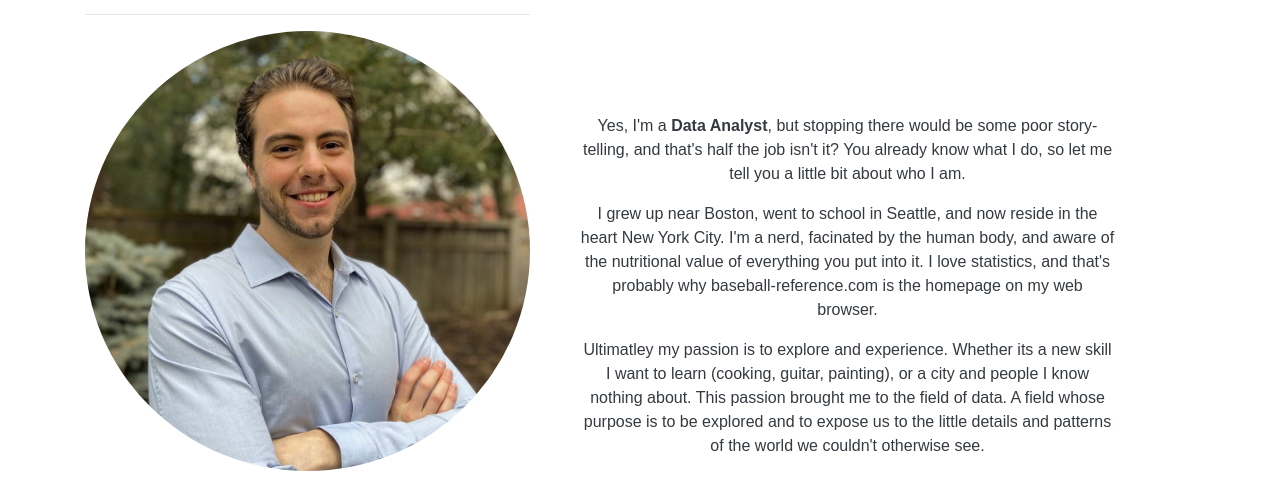
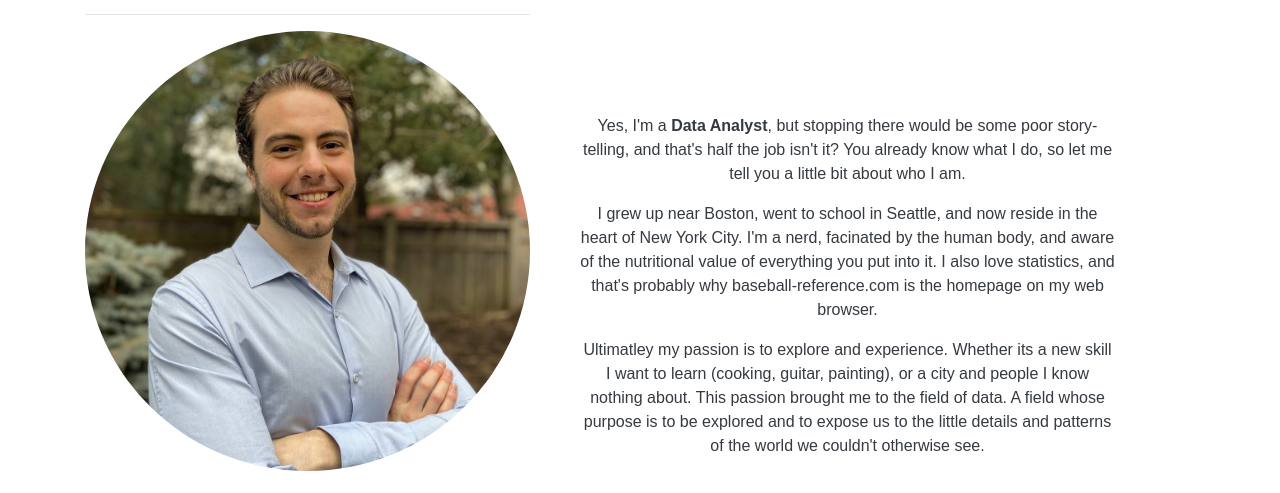
Before and after one commit to btnewman7/Portfolio_1, a Flask app: page /about in a window 1280 px wide. Shown: the part 380-873 px from the top of the page. Run offline with Flask 2, Linux system fonts and the light colour scheme; some libraries are stand-ins or nearby versions.

Commit message:
fixed about section typos

```diff
--- a/app/templates/main/about.html
+++ b/app/templates/main/about.html
@@ -35,7 +35,7 @@
       <div class="col-sm-6">
         <div id="aboutme" class="row justify-content-center">
         <p>Yes, I'm a <b>Data Analyst</b>, but stopping there would be some poor story-telling, and that's half the job isn't it? You already know what I do, so let me tell you a little bit about who I am.</p>
-        <p>I grew up near Boston, went to school in Seattle, and now reside in the heart New York City. I'm a nerd, facinated by the human body, and aware of the nutritional value of everything you put into it. I love statistics, and that's probably why baseball-reference.com is the homepage on my web browser.</p>
+        <p>I grew up near Boston, went to school in Seattle, and now reside in the heart of New York City. I'm a nerd, facinated by the human body, and aware of the nutritional value of everything you put into it. I also love statistics, and that's probably why baseball-reference.com is the homepage on my web browser.</p>
         <p>Ultimatley my passion is to explore and experience. Whether its a new skill I want to learn (cooking, guitar, painting), or a city and people I know nothing about. This passion brought me to the field of data. A field whose purpose is to be explored and to expose us to the little details and patterns of the world we couldn't otherwise see.</p>
       </div>
     </div>
```
